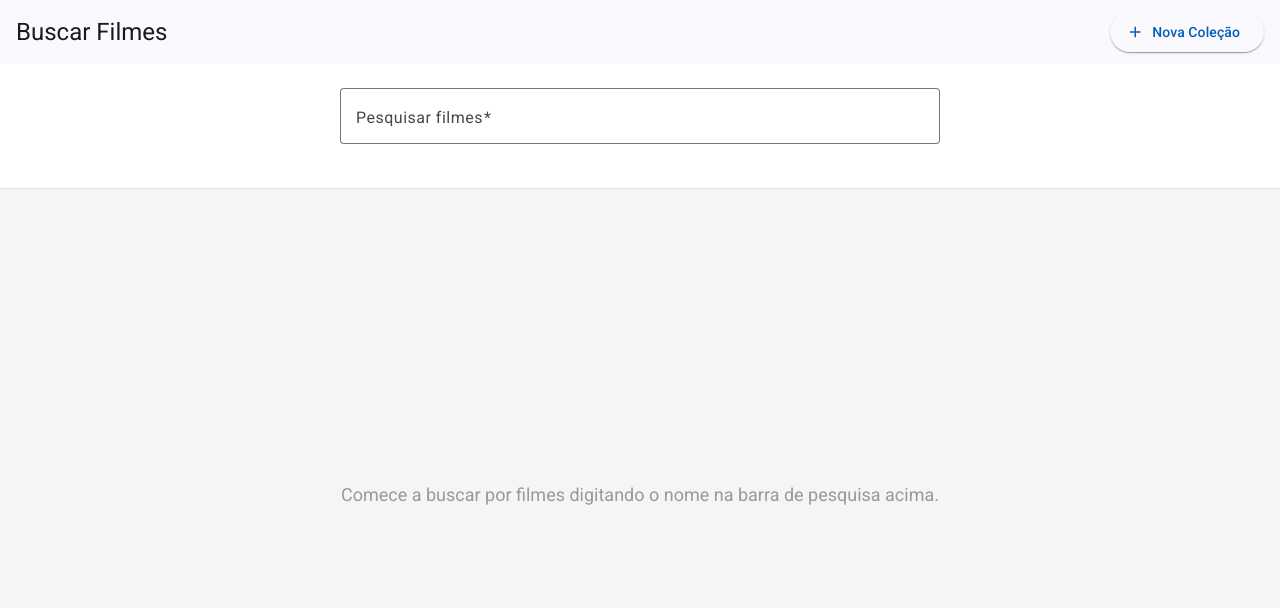
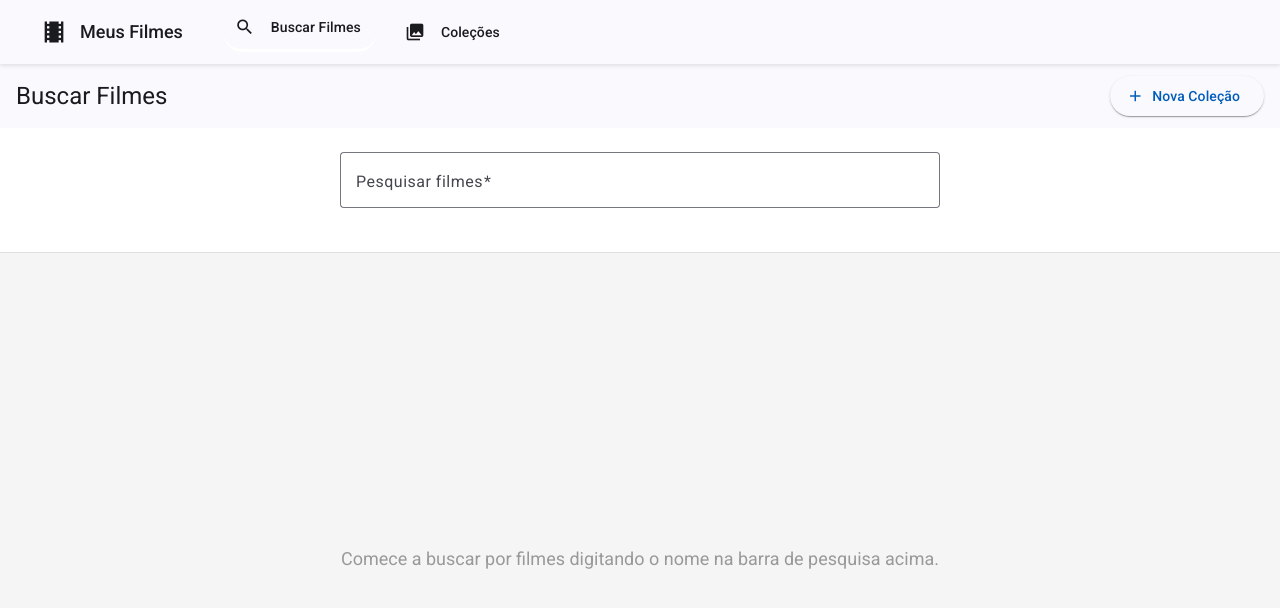
Before and after one commit to pedrohmorais/angular-movies-app, an Angular app: page / in a window 1280 px wide. Shown: the top 608 px of the page. Built offline with nearby package versions, Linux system fonts and the light colour scheme.

Commit message:
feat: navbar

```diff
--- a/src/app/features/collections/pages/collection-create.page.html
+++ b/src/app/features/collections/pages/collection-create.page.html
@@ -1,3 +1,4 @@
+<app-navbar></app-navbar>
 <div class="create-collection-container">
   <mat-toolbar color="primary">
     <button mat-icon-button (click)="cancel()">
--- a/src/app/features/collections/pages/collection-create.page.ts
+++ b/src/app/features/collections/pages/collection-create.page.ts
@@ -10,6 +10,7 @@ import { MatIconModule } from '@angular/material/icon';
 import { MatCardModule } from '@angular/material/card';
 
 import { CollectionsService } from '../services/collections.service';
+import { NavbarComponent } from '../../../shared/components/navbar/navbar.component';
 
 @Component({
   selector: 'app-collection-create-page',
@@ -24,7 +25,8 @@ import { CollectionsService } from '../services/collections.service';
     MatButtonModule,
     MatToolbarModule,
     MatIconModule,
-    MatCardModule
+    MatCardModule,
+    NavbarComponent
   ]
 })
 export class CollectionCreatePage {
--- a/src/app/features/collections/pages/collection-details.page.html
+++ b/src/app/features/collections/pages/collection-details.page.html
@@ -1,5 +1,6 @@
+<app-navbar></app-navbar>
 <div class="collection-details-container">
-  <mat-toolbar color="primary">
+  <mat-toolbar color="primary" class="page-toolbar">
     <button mat-icon-button (click)="backToCollections()">
       <mat-icon>arrow_back</mat-icon>
     </button>
--- a/src/app/features/collections/pages/collection-details.page.ts
+++ b/src/app/features/collections/pages/collection-details.page.ts
@@ -11,6 +11,7 @@ import { MatTooltipModule } from '@angular/material/tooltip';
 import { CollectionsService } from '../services/collections.service';
 import { MovieDetailsDialogComponent } from '../../movie-details/movie-details-dialog.component';
 import { MovieApiService } from '../../../core/services/movie-api.service';
+import { NavbarComponent } from '../../../shared/components/navbar/navbar.component';
 import type { Collection, Movie } from '../../../shared/models';
 
 @Component({
@@ -24,7 +25,8 @@ import type { Collection, Movie } from '../../../shared/models';
     MatButtonModule,
     MatIconModule,
     MatCardModule,
-    MatTooltipModule
+    MatTooltipModule,
+    NavbarComponent
   ]
 })
 export class CollectionDetailsPage implements OnInit {
--- a/src/app/features/collections/pages/collections.page.html
+++ b/src/app/features/collections/pages/collections.page.html
@@ -1,5 +1,6 @@
+<app-navbar></app-navbar>
 <div class="collections-container">
-  <mat-toolbar color="primary">
+  <mat-toolbar color="primary" class="page-toolbar">
     <h1>Minhas Coleções</h1>
     <span class="spacer"></span>
     <button mat-raised-button color="accent" (click)="createCollection()">
--- a/src/app/features/collections/pages/collections.page.ts
+++ b/src/app/features/collections/pages/collections.page.ts
@@ -8,6 +8,7 @@ import { MatToolbarModule } from '@angular/material/toolbar';
 import { MatTooltipModule } from '@angular/material/tooltip';
 
 import { CollectionsService } from '../services/collections.service';
+import { NavbarComponent } from '../../../shared/components/navbar/navbar.component';
 import type { Collection } from '../../../shared/models';
 
 @Component({
@@ -22,7 +23,8 @@ import type { Collection } from '../../../shared/models';
     MatButtonModule,
     MatIconModule,
     MatToolbarModule,
-    MatTooltipModule
+    MatTooltipModule,
+    NavbarComponent
   ]
 })
 export class CollectionsPage implements OnInit {
--- a/src/app/features/search/search.page.html
+++ b/src/app/features/search/search.page.html
@@ -1,5 +1,6 @@
+<app-navbar></app-navbar>
 <div class="search-container">
-  <mat-toolbar color="primary">
+  <mat-toolbar color="primary" class="search-toolbar">
     <h1>Buscar Filmes</h1>
     <span class="spacer"></span>
     <button mat-raised-button (click)="createNewCollection()" class="create-collection-btn">
--- a/src/app/features/search/search.page.ts
+++ b/src/app/features/search/search.page.ts
@@ -18,6 +18,7 @@ import { takeUntil, debounceTime, distinctUntilChanged } from 'rxjs/operators';
 import { MovieApiService } from '../../core/services/movie-api.service';
 import { SearchValidatorDirective } from '../../shared/directives/search-validator.directive';
 import { Movie } from '../../shared/models';
+import { NavbarComponent } from '../../shared/components/navbar/navbar.component';
 import { MovieDetailsDialogComponent } from '../movie-details/movie-details-dialog.component';
 import { AddToCollectionDialogComponent } from '../collections/components/add-to-collection-dialog.component';
 
@@ -39,6 +40,7 @@ import { AddToCollectionDialogComponent } from '../collections/components/add-to
     MatCheckboxModule,
     MatDialogModule,
     MatIconModule,
+    NavbarComponent,
     SearchValidatorDirective
   ]
 })
--- /dev/null
+++ b/src/app/shared/components/navbar/navbar.component.html
@@ -0,0 +1,19 @@
+<mat-toolbar color="primary" class="navbar">
+  <div class="navbar-content">
+    <div class="navbar-brand">
+      <mat-icon class="brand-icon">local_movies</mat-icon>
+      <span class="brand-text">Meus Filmes</span>
+    </div>
+
+    <nav class="navbar-menu">
+      <a mat-button routerLink="/" routerLinkActive="active" [routerLinkActiveOptions]="{ exact: true }">
+        <mat-icon>search</mat-icon>
+        <span>Buscar Filmes</span>
+      </a>
+      <a mat-button routerLink="/collections" routerLinkActive="active">
+        <mat-icon>collections</mat-icon>
+        <span>Coleções</span>
+      </a>
+    </nav>
+  </div>
+</mat-toolbar>
--- /dev/null
+++ b/src/app/shared/components/navbar/navbar.component.scss
@@ -0,0 +1,99 @@
+.navbar {
+  position: sticky;
+  top: 0;
+  z-index: 100;
+  box-shadow: 0 2px 4px rgba(0, 0, 0, 0.1);
+
+  .navbar-content {
+    display: flex;
+    align-items: center;
+    gap: 40px;
+    width: 100%;
+    max-width: 1400px;
+    margin: 0 auto;
+    padding: 0 24px;
+
+    .navbar-brand {
+      display: flex;
+      align-items: center;
+      gap: 12px;
+      font-weight: 500;
+      font-size: 18px;
+      white-space: nowrap;
+
+      .brand-icon {
+        font-size: 28px;
+        width: 28px;
+        height: 28px;
+      }
+
+      .brand-text {
+        display: none;
+      }
+    }
+
+    .navbar-menu {
+      display: flex;
+      gap: 16px;
+      flex: 1;
+
+      a {
+        display: flex;
+        align-items: center;
+        gap: 8px;
+        text-decoration: none;
+        color: inherit;
+        transition: opacity 0.2s ease;
+
+        mat-icon {
+          font-size: 20px;
+          width: 20px;
+          height: 20px;
+        }
+
+        span {
+          font-size: 14px;
+          font-weight: 500;
+        }
+
+        &:hover {
+          opacity: 0.8;
+        }
+
+        &.active {
+          border-bottom: 3px solid white;
+          padding-bottom: 8px;
+        }
+      }
+    }
+  }
+}
+
+@media (min-width: 600px) {
+  .navbar {
+    .navbar-content {
+      .navbar-brand {
+        .brand-text {
+          display: inline;
+        }
+      }
+    }
+  }
+}
+
+@media (max-width: 600px) {
+  .navbar {
+    .navbar-content {
+      gap: 16px;
+      padding: 0 16px;
+
+      .navbar-menu {
+        a {
+          span {
+            display: none;
+          }
+        }
+      }
+    }
+  }
+}
```
Also changed, not shown: src/app/shared/components/navbar/navbar.component.ts (added, +21 -0 lines).
